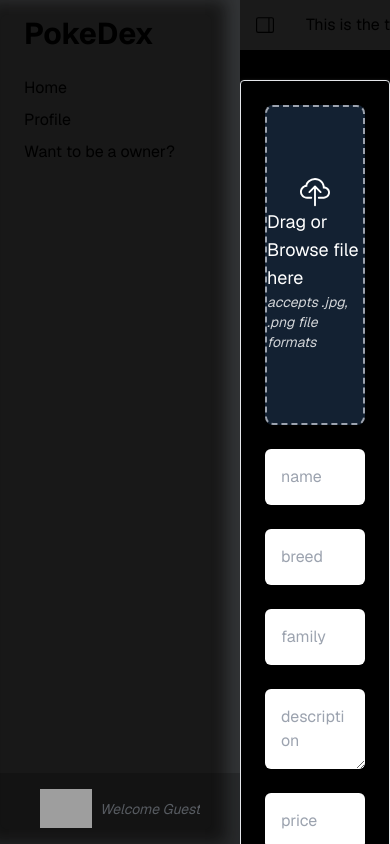
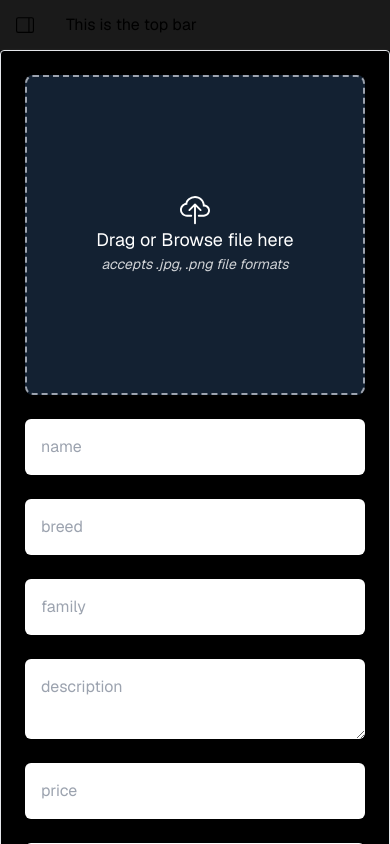
Before and after one commit to Samrat079/pokedex, a Next.js app: page /addpets in a window 390 px wide. Built offline with nearby package versions, Linux system fonts and the light colour scheme; no server answers; grey boxes are pictures that could not be loaded.

Commit message:
Fixed build errors

```diff
--- a/app/addpets/page.tsx
+++ b/app/addpets/page.tsx
@@ -70,7 +70,7 @@
   }
 
   return (
-    <div className='flex flex-col gap-6 items-center justify-center mt-20 md:p-6'>
+    <div className='flex flex-col gap-6 items-center justify-center md:p-6'>
       <form
         className='flex flex-col gap-6 w-full border rounded shadow-md shadow-white p-6'
         onSubmit={addPets}
--- a/app/chat/[id]/page.tsx
+++ b/app/chat/[id]/page.tsx
@@ -3,7 +3,7 @@
 import { User } from '@supabase/supabase-js';
 import { useParams } from 'next/navigation'
 import { LuSend } from "react-icons/lu";
-import React, { useEffect, useRef, useState } from 'react'
+import React, { useEffect, useState } from 'react'
 
 interface Message {
     id: number;
--- a/app/components/BodyGrid.tsx
+++ b/app/components/BodyGrid.tsx
@@ -1,5 +1,5 @@
 'use client'
-import React, { useState } from 'react'
+import React, {  useLayoutEffect, useState } from 'react'
 import SideBar from './SideBar'
 import { BsReverseLayoutSidebarReverse } from "react-icons/bs";
 
@@ -13,12 +13,16 @@
 }
 
 const BodyGrid = ({ children }: layoutProp) => {
-    const [barIsOpen, setBarIsOpen] = useState(true)
+    const [barIsOpen, setBarIsOpen] = useState(false);
+
+    useLayoutEffect(() => {
+        setBarIsOpen(window.innerWidth >= 768);
+    },[])
 
     // sizing for the main content
     const contentResize = `flex-1 ${barIsOpen && 'ml-60'} transition-all ease-out duration-300 h-screen overflow-y-auto`;
     const sideBarResizer = `fixed ${barIsOpen ? 'w-60' : 'w-0'} transition-all ease-out duration-300 z-20`;
-    const topBarResuizer = `fixed top-0 z-10 w-full bg-white bg-opacity-10 backdrop-blur-md p-2 flex felx-col gap-6 items-center`;
+    const topBarResuizer = `sticky top-0 z-10 w-full bg-white bg-opacity-10 backdrop-blur-md p-2 flex felx-col gap-6 items-center`;
 
     return (
         <div className="flex">
--- a/app/login/verify/page.tsx
+++ b/app/login/verify/page.tsx
@@ -1,15 +1,18 @@
 'use client'
 import { createClient } from '@/lib/supabase/client';
-import { useSearchParams } from 'next/navigation';
 import { useRouter } from 'next/navigation';
-import React, { useState } from 'react'
+import React, { useEffect, useState } from 'react'
 
 const Page = () => {
     const supabase = createClient();
     const router = useRouter();
-    const searchParams = useSearchParams()
-    const email = searchParams.get('email') || '';
+    const [email, setEmail] = useState('');
     const [status, setStatus] = useState({ emoji: '📬', text: 'Check your email for OTP' })
+
+    useEffect(() => {
+        const params = new URLSearchParams(window.location.search);
+        setEmail(params.get('email') || '');
+    }, []);
 
     const submitHandler = async (e: React.FormEvent<HTMLFormElement>) => {
         setStatus({ emoji: '⏳', text: 'Please wait...' })
@@ -27,7 +30,7 @@
             router.push(`/`);
             return;
         }
-        setStatus({emoji:'❌', text: `error: ${error.message}`})
+        setStatus({ emoji: '❌', text: `error: ${error.message}` })
     }
     return (
         <div className='min-h-screen flex flex-col items-center justify-center'>
--- a/app/page.tsx
+++ b/app/page.tsx
@@ -28,7 +28,7 @@
     }
 
     return (
-        <div className='flex flex-col items-center justify-center pt-12'>
+        <div className='flex flex-col items-center justify-center'>
             <div className='w-full max-w-lg rounded-full overflow-hidden border my-2 flex flex-row gap-2'>
                 <input
                     value={query}
--- a/app/pet/[id]/page.tsx
+++ b/app/pet/[id]/page.tsx
@@ -20,7 +20,7 @@
         .getUser()
 
     return (
-        <div className='flex flex-col h-full md:items-center md:justify-center mt-20'>
+        <div className='flex flex-col h-full md:items-center md:justify-center '>
             <div className='flex flex-col md:flex-row gap-4 p-6 max-w-6xl items-center'>
 
                 {/* the Image */}
--- a/app/profile/page.tsx
+++ b/app/profile/page.tsx
@@ -41,7 +41,7 @@
   const logSince = formatDistance(new Date(created_at), new Date(), { addSuffix: true });
 
   return (
-    <div className='flex flex-col items-center justify-center gap-6 mt-20 md:p-6'>
+    <div className='flex flex-col items-center justify-center gap-6 py-6 md:px-6'>
 
       {/* profile box */}
       <div className='w-full bg-gray-500/40 md:p-6 rounded'>
```
